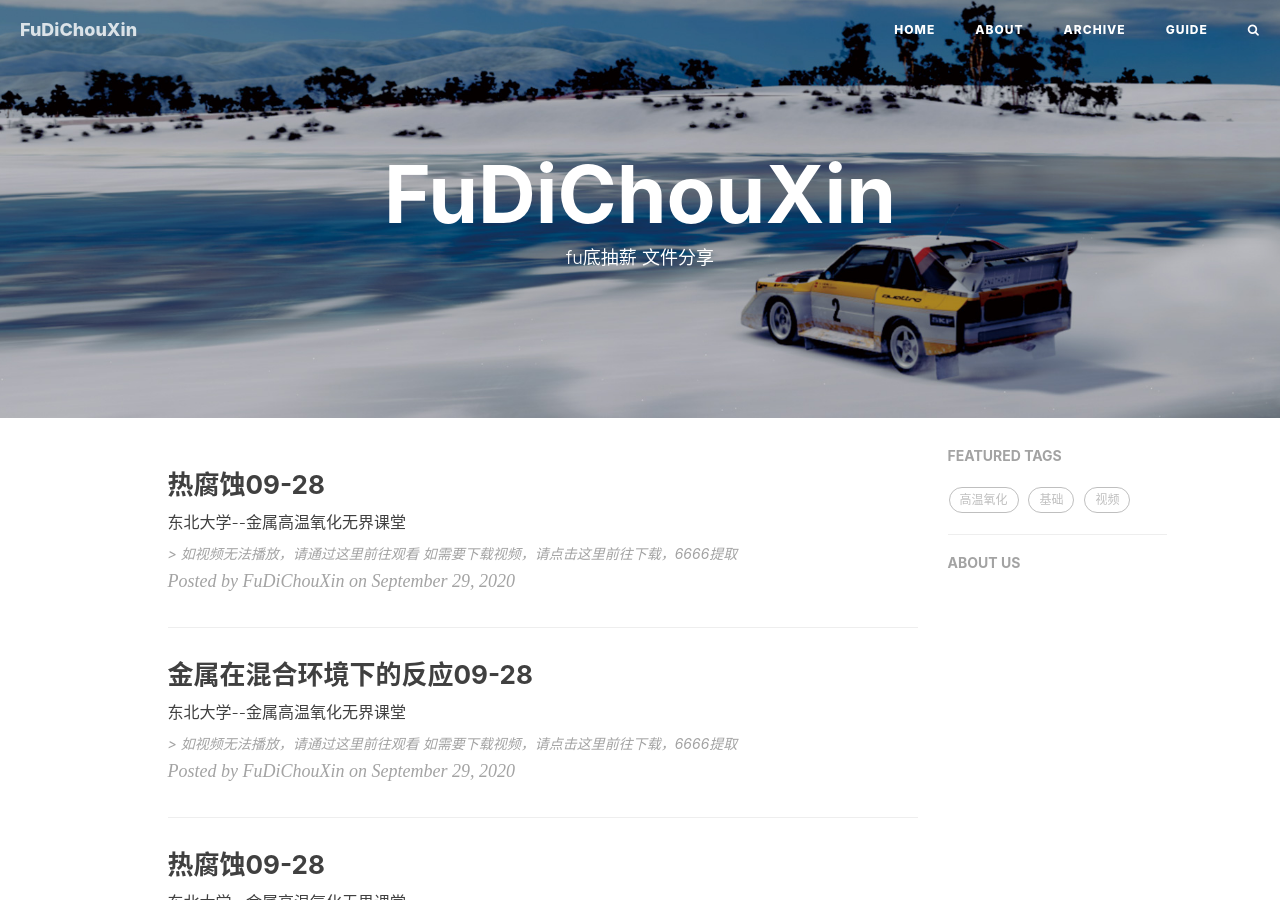
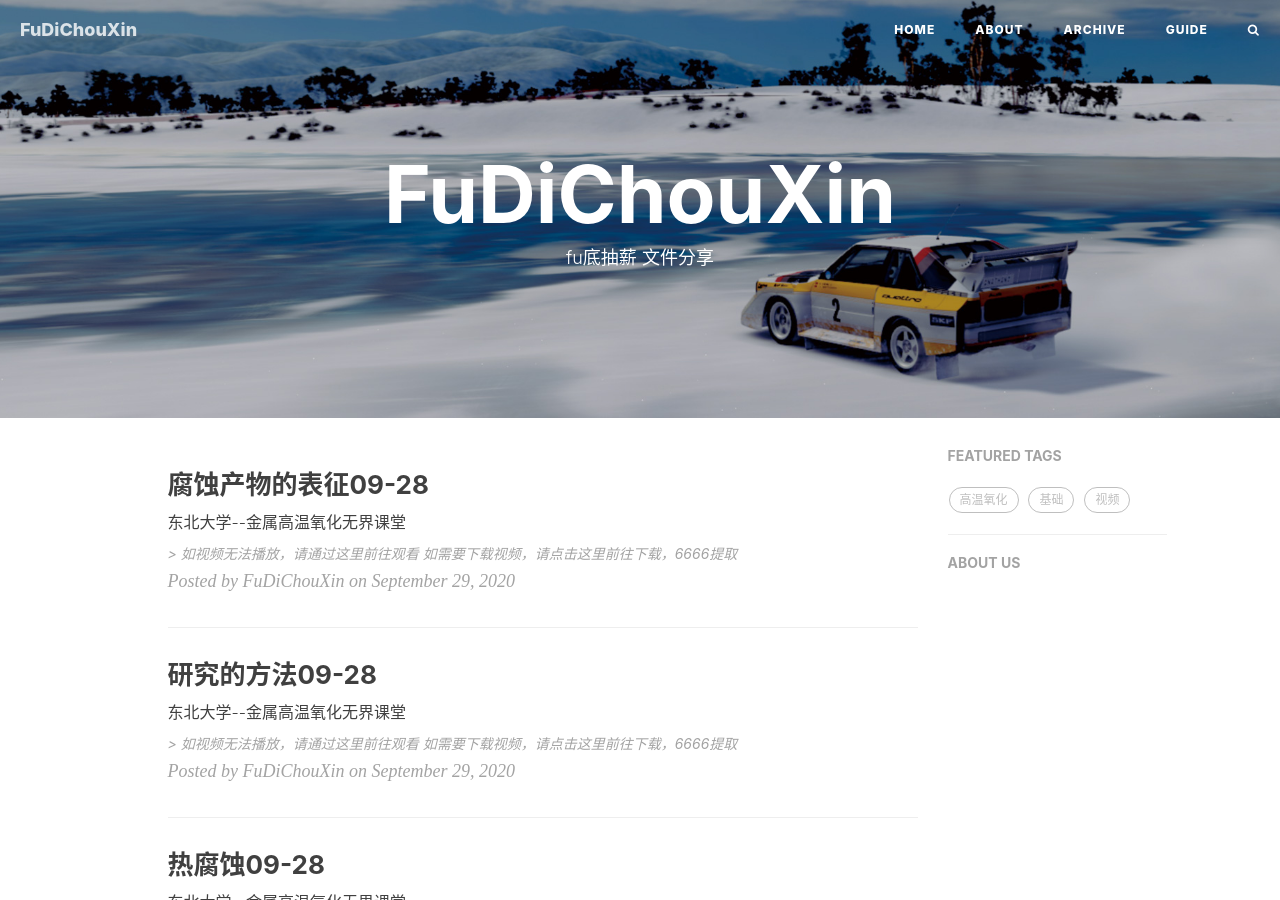
Before and after one commit to ningwuchang/ningwuchang.github.io, a Jekyll site: the page built from index.html, in a window 1280 px wide and 900 px high. Built offline with Jekyll 4.4.1, drawn with Linux system fonts in a browser that asks for light colours; nearby versions of some CDN libraries; the list of posts is cut into pages by our own code; comment, search, counter and statistics services are not loaded.

Commit message:
change name

```diff
--- a/_posts/vedio/2020-09-29-A-vedio.md
+++ b/_posts/vedio/2020-09-29-A-vedio.md
@@ -1,5 +1,5 @@
 ---
-title: "金属在混合环境下的反应09-28"
+title: "研究的方法09-28"
 subtitle: "东北大学--金属高温氧化无界课堂"
 layout: post
 header-style: text
--- a/_posts/vedio/2020-09-29-B-vedio.md
+++ b/_posts/vedio/2020-09-29-B-vedio.md
@@ -1,5 +1,5 @@
 ---
-title: "热腐蚀09-28"
+title: "腐蚀产物的表征09-28"
 subtitle: "东北大学--金属高温氧化无界课堂"
 layout: post
 header-style: text
```
